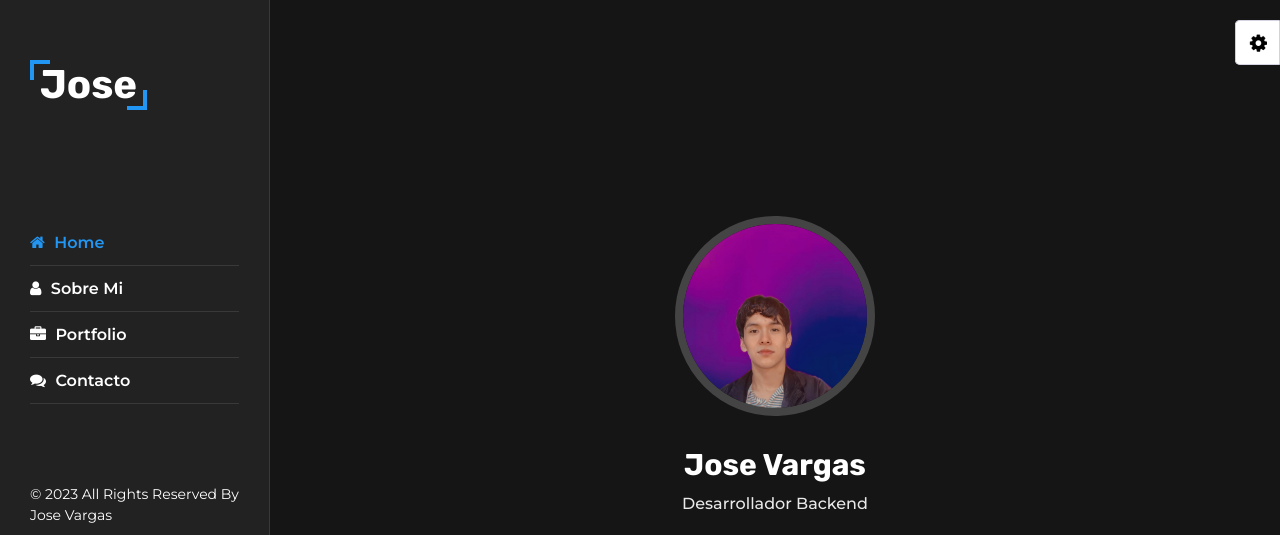
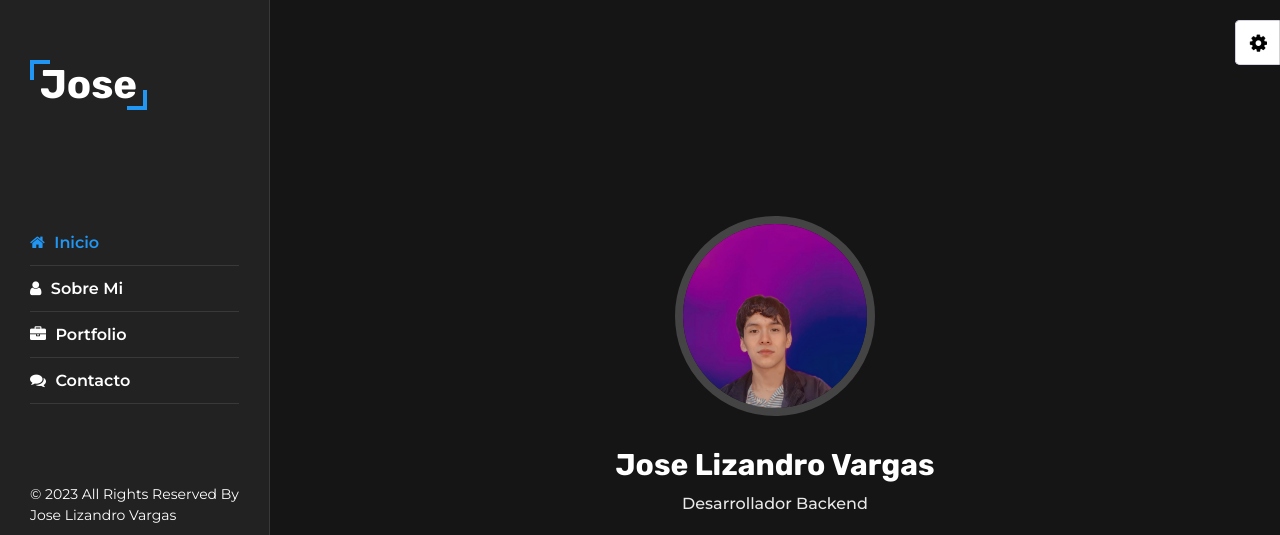
Before and after one commit to vjose2807/Portfolio, a plain HTML site: page index.html in a window 1280 px wide. Shown: the top 535 px of the page. Drawn offline with Linux system fonts and the light colour scheme.

Commit message:
update index

```diff
--- a/index.html
+++ b/index.html
@@ -47,14 +47,14 @@
 
         <!-- Nav -->
         <ul class="nav">
-          <li><a href="#home" class="active"><i class="fa fa-home"></i> Home</a></li>
+          <li><a href="#home" class="active"><i class="fa fa-home"></i> Inicio</a></li>
           <li><a href="#about"><i class="fa fa-user"></i> Sobre mi</a></li>
           <li><a href="#portfolio"><i class="fa fa-briefcase"></i> Portfolio</a></li>
           <li><a href="#contact"><i class="fa fa-comments"></i> Contacto</a></li>
         </ul>
         <!-- Copyright -->
         <div class="copyright">
-          &copy; 2023 All Rights Reserved By Jose Vargas
+          &copy; 2023 All Rights Reserved By Jose Lizandro Vargas
         </div>
       </div>
     </div>
@@ -68,11 +68,11 @@
         <div class="container">
           <div class="intro">
             <img src="/images/Picsart_23-07-16_22-13-32-294.png" alt="profile" class="shadow-dark">
-            <h1>Jose Vargas</h1>
+            <h1>Jose Lizandro Vargas</h1>
             <p>Desarrollador Backend</p>
             <div class="social-links">
-              <a href="https://github.com/alsiam" target="_blank"><i class="fa fa-github"></i></a>
-              <a href="https://linkedin.com/in/saifalsiam" target="_blank"><i class="fa fa-linkedin"></i></a>
+              <a href="https://github.com/vjose2807" target="_blank"><i class="fa fa-github"></i></a>
+              <a href="https://www.linkedin.com/in/lizandrovargas/" target="_blank"><i class="fa fa-linkedin"></i></a>
             </div>
           </div>
         </div>
```
